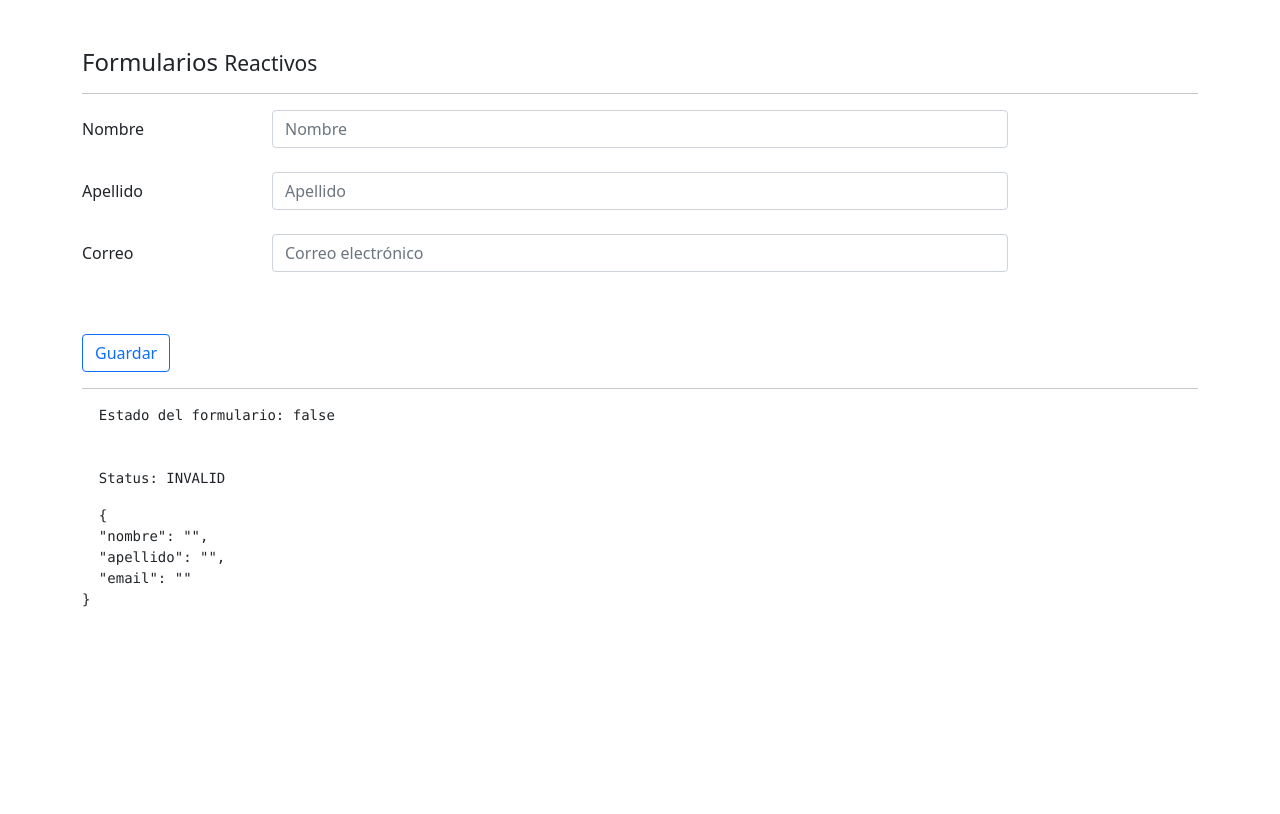
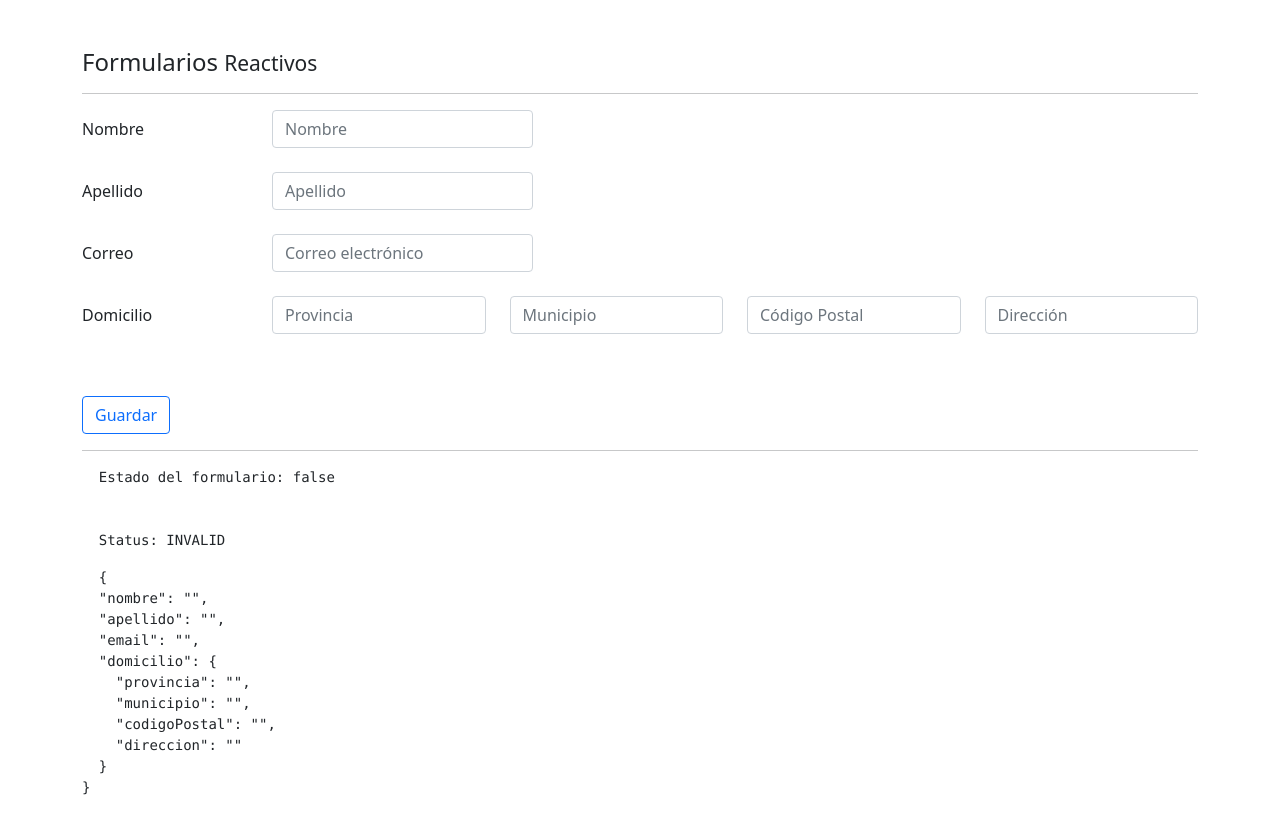
Before and after one commit to ibellon/08-formularios, an Angular app: page /reactivo in a window 1280 px wide. Built offline with nearby package versions, Linux system fonts and the light colour scheme.

Commit message:
Agrupando objetos formGroupName

```diff
--- a/src/app/pages/reactive/reactive.component.html
+++ b/src/app/pages/reactive/reactive.component.html
@@ -6,8 +6,7 @@
 
     <div class="form-group row">
       <label class="col-2 col-form-label">Nombre</label>
-      <div class="col-8">
-
+      <div class="col-3">
         <input class="form-control"
                type="text"
                placeholder="Nombre"
@@ -21,8 +20,7 @@
     <br>
     <div class="form-group row">
       <label class="col-2 col-form-label">Apellido</label>
-      <div class="col-8">
-
+      <div class="col-3">
         <input class="form-control"
                type="text"
                placeholder="Apellido"
@@ -38,8 +36,7 @@
   <br>
   <div class="form-group row">
     <label class="col-2 col-form-label">Correo</label>
-    <div class="col-8">
-
+    <div class="col-3">
       <input class="form-control"
              type="email"
              placeholder="Correo electrónico"
@@ -50,7 +47,34 @@
       </small>
     </div>
   </div>
-
+  <br>
+  <div class="form-group row" formGroupName="domicilio">
+      <label class="col-2 col-form-label">Domicilio</label>
+      <div class="col">
+        <input class="form-control"
+               type="text"
+               placeholder="Provincia"
+               formControlName="provincia">
+      </div>
+      <div class="col">
+        <input class="form-control"
+               type="text"
+               placeholder="Municipio"
+               formControlName="municipio">
+      </div>
+      <div class="col">
+               <input class="form-control"
+               type="text"
+               placeholder="Código Postal"
+               formControlName="codigoPostal">
+      </div>
+      <div class="col">
+        <input class="form-control"
+               type="text"
+               placeholder="Dirección"
+               formControlName="direccion">
+      </div>
+  </div>
   <br>
 
   <div class="form-group row">
--- a/src/app/pages/reactive/reactive.component.ts
+++ b/src/app/pages/reactive/reactive.component.ts
@@ -34,7 +34,13 @@ export class ReactiveComponent implements OnInit {
     this.forma = this.fb.group({
       nombre: ['', [Validators.required, Validators.minLength(5)]],
       apellido: ['', Validators.required],
-      email: ['', [Validators.required, Validators.pattern('^[\\w-\\.]+@([\\w-]+\\.)+[\\w-]{2,4}$')]]
+      email: ['', [Validators.required, Validators.pattern('^[\\w-\\.]+@([\\w-]+\\.)+[\\w-]{2,4}$')]],
+      domicilio: this.fb.group({
+        provincia: ['', Validators.required],
+        municipio: ['', Validators.required],
+        codigoPostal: ['', Validators.required],
+        direccion: ['', Validators.required]
+      })
     });
   }
 
```
